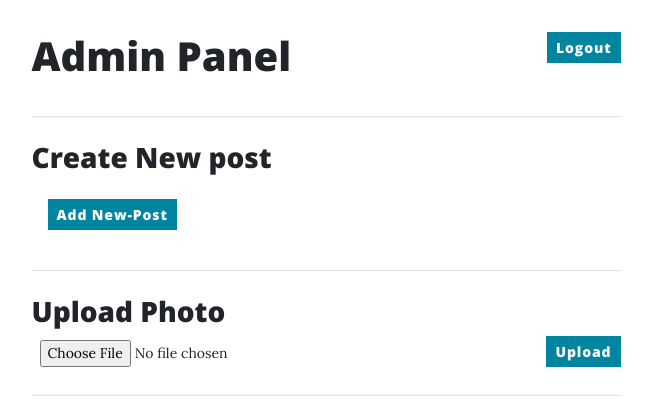
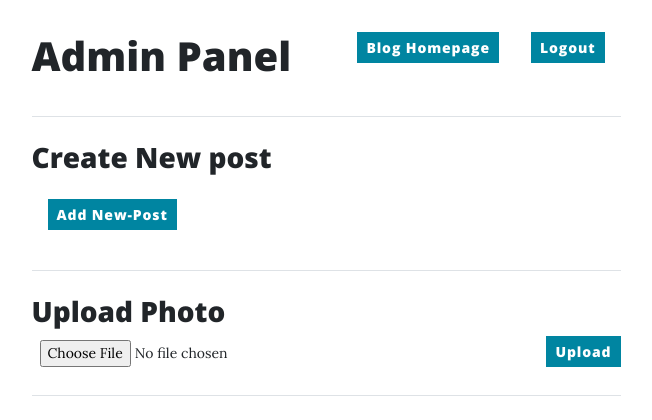
Before and after one commit to rohantiwari7/Flask-blog, a Flask app: template templates/dashboard.html in a window 1280 px wide. Shown: the top 420 px of the page, without its empty margins (314-966 px from the left). Run offline with Flask 3, Linux system fonts and the light colour scheme; tables that the repository leaves empty hold one stand-in row (values such as "Sample post"); the template is opened without the code that fills it: values that come from a table or form of the project are taken from there, most other values are stand-ins (such as "Sample title", 1, 10 or a date in 2020); some libraries are stand-ins or nearby versions.

Commit message:
Added homepage link

```diff
--- a/templates/dashboard.html
+++ b/templates/dashboard.html
@@ -23,7 +23,9 @@
                 <div style="height:2rem"></div>
                 <div class="col-md-10 col-lg-8 col-xl-7">
                     <h1 class="post-title" style="float:left;">Admin Panel</h1>
-                    <a href="/logout"><button style="float: right;" class="btn btn-primary btn-sm" id="submitButton" type="submit">Logout</button></a>
+
+                    <a href="/logout"><button style="float: right;" class="btn btn-primary btn-sm mx-3" id="logoutbutton" type="submit">Logout</button></a>
+                    <a href="/"><button style="float: right;" class="btn btn-primary btn-sm mx-3" id="home" type="submit">Blog Homepage</button></a>
                     <!-- Add Posts -->
                     <br>
                     <br>
--- a/templates/post.html
+++ b/templates/post.html
@@ -25,7 +25,7 @@
             <div class="container px-4 px-lg-5">
                 <div class="row gx-4 gx-lg-5 justify-content-center">
                     <div class="col-md-10 col-lg-8 col-xl-7">
-                        <p>{{post.content}}</p>
+                        <p style=" white-space: pre-wrap">{{post.content}}</p>
                     </div>
                 </div>
             </div>
```
